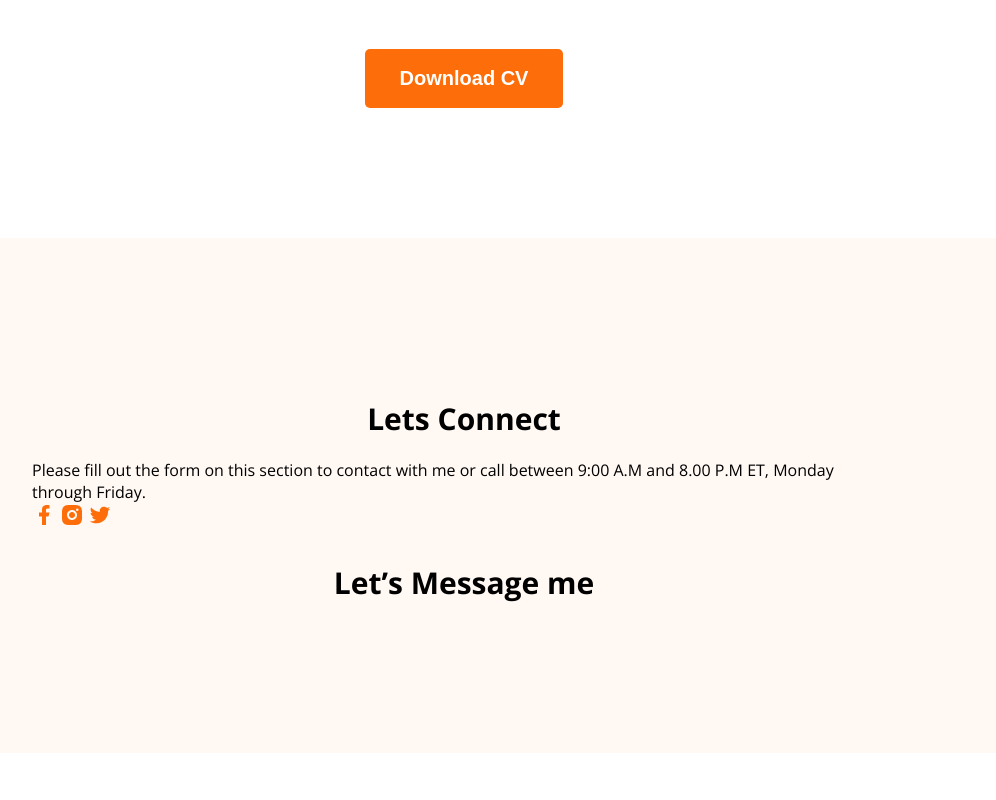
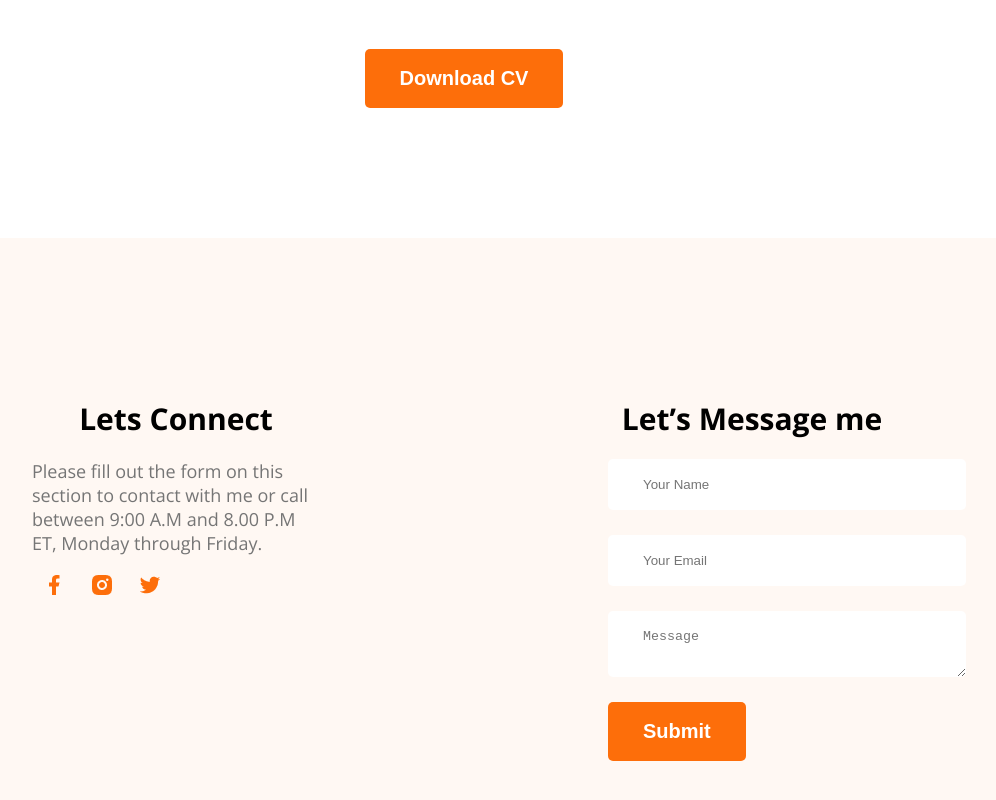
Before and after one commit to mahinhaider29/my-portfolio-website, a plain HTML site: page index.html in a window 1280 px wide. Shown: the part 2897-3697 px from the top of the page, without its empty margins (176-1172 px from the left). Before the commit the page ends 3658 px from the top, so only its background shows below. Drawn offline with nearby package versions, Linux system fonts and the light colour scheme.

Commit message:
finished footer

```diff
--- a/index.html
+++ b/index.html
@@ -170,16 +170,24 @@
    <footer>
       <div class="footer-column">
          <h3 class="section-title">Lets Connect</h3>
-         <p class="section-description"></p>
+         <p class="section-description">Please fill out the form on this section to contact with me or call between 9:00 A.M and 8.00 P.M ET, Monday through Friday.</p>
+         <div >
+            <a class="social-links" href=""><img src="images/icons/facebook.png" alt=""></a>
+            <a class="social-links" href=""><img src="images/icons/insta.png" alt=""></a>
+            <a class="social-links" href=""><img src="images/icons/twitter.png" alt=""></a>
+         </div>
       </div>
-      <div class="footer-column">Please fill out the form on this section to contact with me or call between 9:00 A.M and 8.00 P.M ET, Monday through Friday.</div>
-      <div class="social-links">
-         <a href=""><img src="images/icons/facebook.png" alt=""></a>
-         <a href=""><img src="images/icons/insta.png" alt=""></a>
-         <a href=""><img src="images/icons/twitter.png" alt=""></a>
-      </div>
+      <div class="footer-column"></div>
+
       <div class="footer-column">
          <h3 class="section-title">Let’s Message me</h3>
+
+         <form action="contact">
+            <input type="text" placeholder="Your Name" class="text">
+            <input type="email" placeholder="Your Email">
+            <textarea name="" id="" placeholder="Message"></textarea>
+            <input type="button" value="Submit" class="primary-btn">
+         </form>
       </div>
 
    </footer>
--- a/styles/portfolio.css
+++ b/styles/portfolio.css
@@ -177,4 +177,24 @@ justify-content: space-between;
 footer{
   background:  #FFF8F3;
   padding: 130px 200px;
+  display: flex;
+
+
   }
+  .footer-column{
+    width: 50%;
+  }
+ .text , .contact input[type="text"] , input[type="email"] , textarea{
+    display: block;
+    padding: 18px 35px;
+    margin-bottom: 25px;
+    color: #757575;
+    font-size: 16;
+    border-radius: 5px;
+    border: 0px;
+    background: #FFFFFF;
+    width: 100%;
+  }
+  .social-links{
+    margin: 10px;
+  }
```
